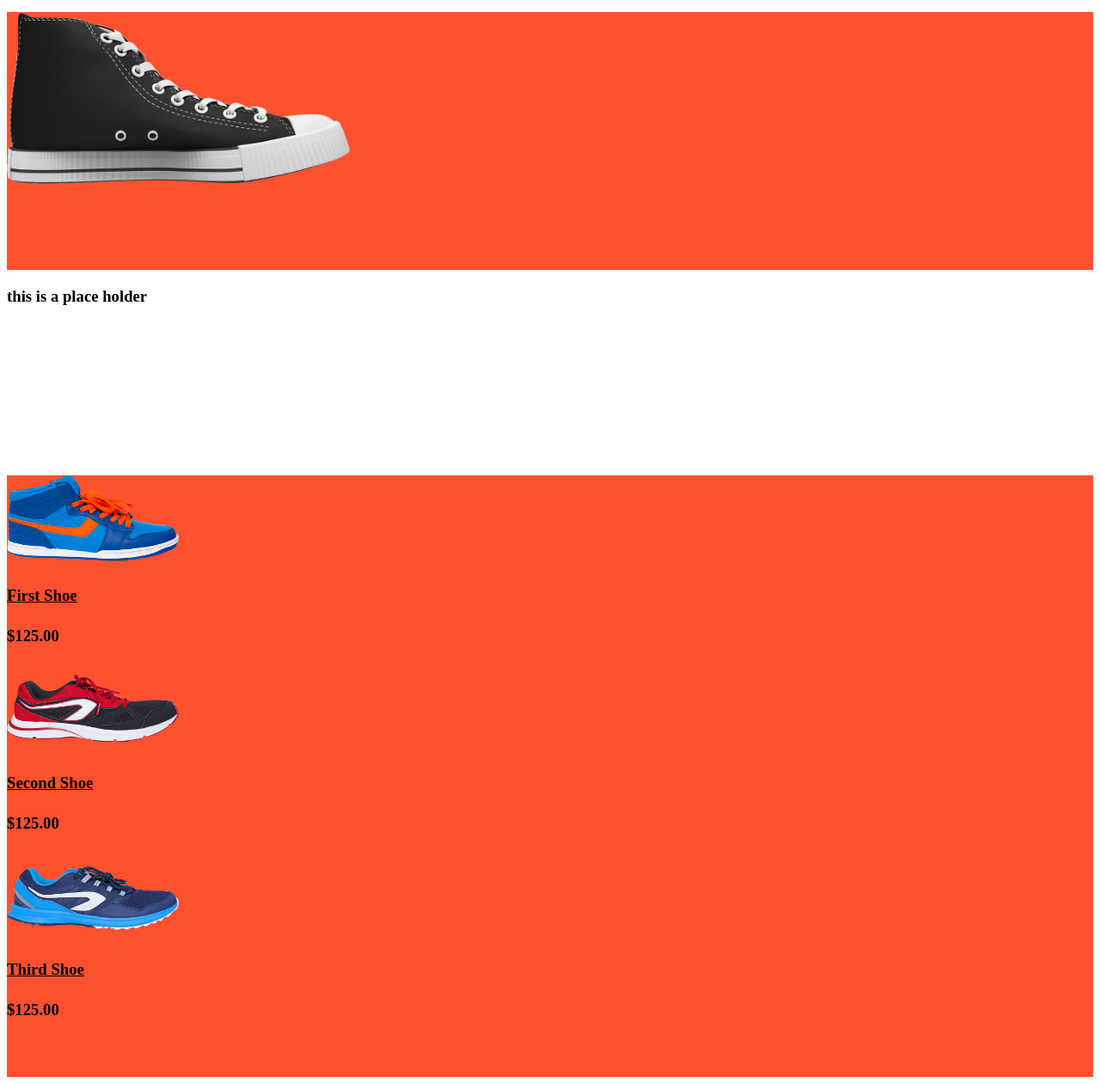
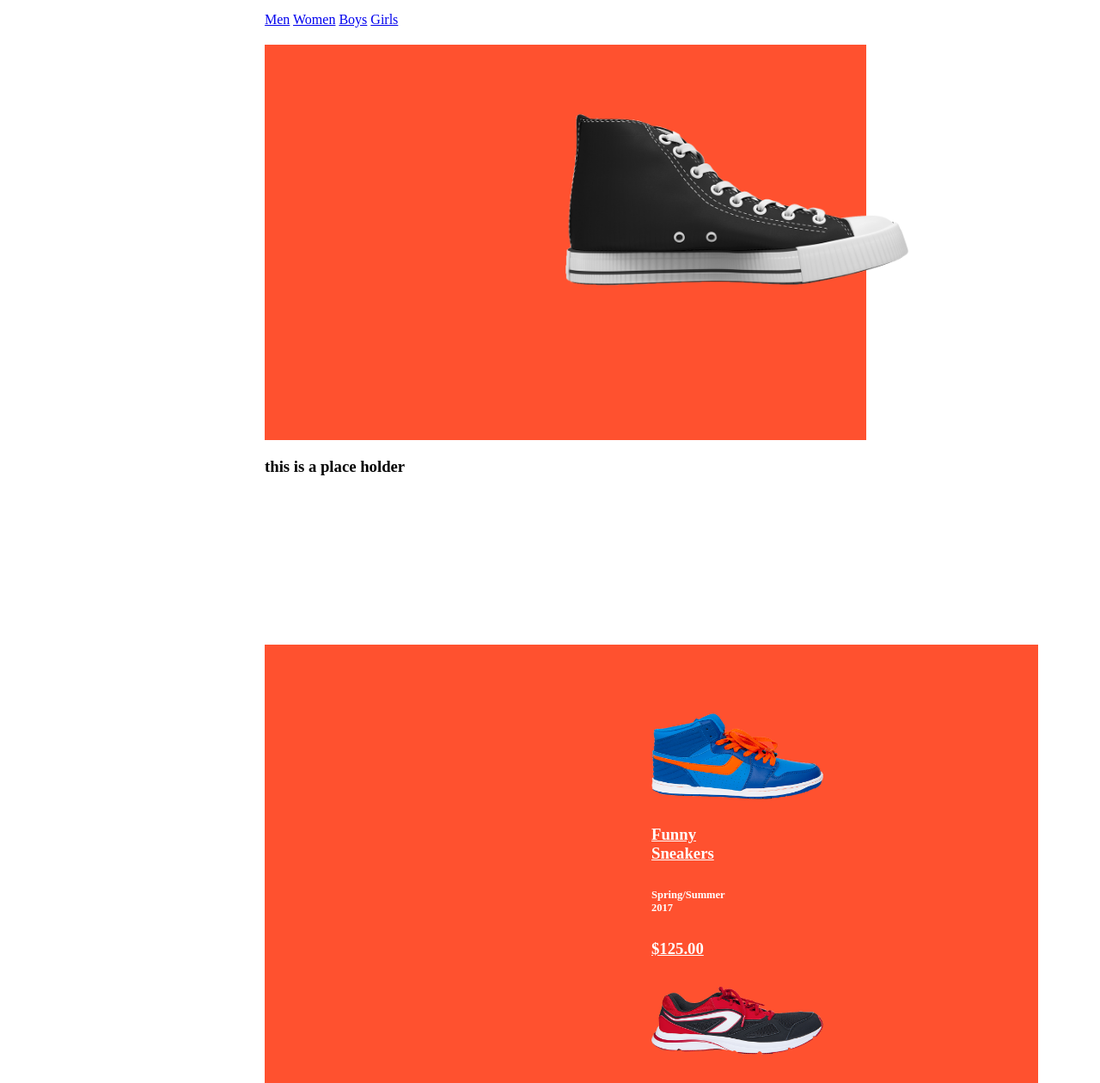
Before and after one commit to helencadams/Final-Project, a plain HTML site: page index.html in a window 1280 px wide. Shown: the part 66-1326 px from the top of the page at 86% size. Drawn offline with Linux system fonts and the light colour scheme.

Commit message:
Some additions

```diff
--- a/index.html
+++ b/index.html
@@ -5,11 +5,21 @@
       <title>Foundations Website</title>
       <link rel="stylesheet" href="main.css">
 
+
   </head>
 
   <body>
 
     <h1><img src="./images/logo.jpg" alt="sneakerslogo" style="width:50px;height:25px;"></h1>
+
+    <header class="nav">
+      <div class="topnav">
+        <a href="Men">Men</a>
+        <a href="Women">Women</a>
+        <a href="Boys">Boys</a>
+        <a href="Girls">Girls</a>
+      </div>
+  </header>
 
     <section>
         <h2 class="shoe1"><img src="./images/shoe1.png" alt="shoe1" style="width:400px;height:200px;"></h2>
@@ -23,21 +33,22 @@
       <h3 class="shoe-price">
         <div class="">
           <img src="./images/shoe2.png" alt="shoe2" style="width:200px;height:100px;">
-          <h4 class="first-shoe">First Shoe</h4>
-          <p>$125.00</p>
+          <h4 class="first-shoe">Funny Sneakers</h4>
+          <h6 class="comingsoon">Spring/Summer 2017</h6>
+          <p class="amount">$125.00</p>
         </div>
         <div class="">
           <img src="./images/shoe3.png" alt="shoe3" style="width:200px;height:100px;">
-          <h4 class="second-shoe">Second Shoe</h4>
-          <p>$125.00</p>
+          <h4 class="second-shoe">Nimble Sneakers</h4>
+          <h6 class="comingsoon">Spring/Summer 2017</h6>
+          <p class="amount">$125.00</p>
         </div>
         <div class="">
           <img src="./images/shoe4.png" alt="shoe4" style="width:200px;height:100px;">
-          <h4 class="third-shoe">Third Shoe</h4>
-          <p>$125.00</p>
+          <h4 class="third-shoe">Cute Sneakers</h4>
+          <h6 class="comingsoon">Spring/Summer 2017</h6>
+          <p class="amount">$125.00</p>
         </div>
-
-
     </section>
 
   <footer>
--- a/main.css
+++ b/main.css
@@ -1,6 +1,16 @@
+body {
+  padding: 0px 300px;
+}
+
+header {
+  background-color: white;
+
+}
+
 .shoe1 {
-  background-color: #ff512f;
+  background-color:  #ff512f;
   height: 300px;
+  padding: 80px 350px;
 }
 
 .white-space {
@@ -10,7 +20,9 @@
 
 .shoe-price {
   background-color: #ff512f;
+  color: white;
   height: 700px;
+  padding: 80px 450px;
 }
 
 .first-shoe {
@@ -24,3 +36,8 @@
 .third-shoe {
   text-decoration: underline;
 }
+
+.amount {
+  text-decoration: underline;
+  color: white;
+}
```
